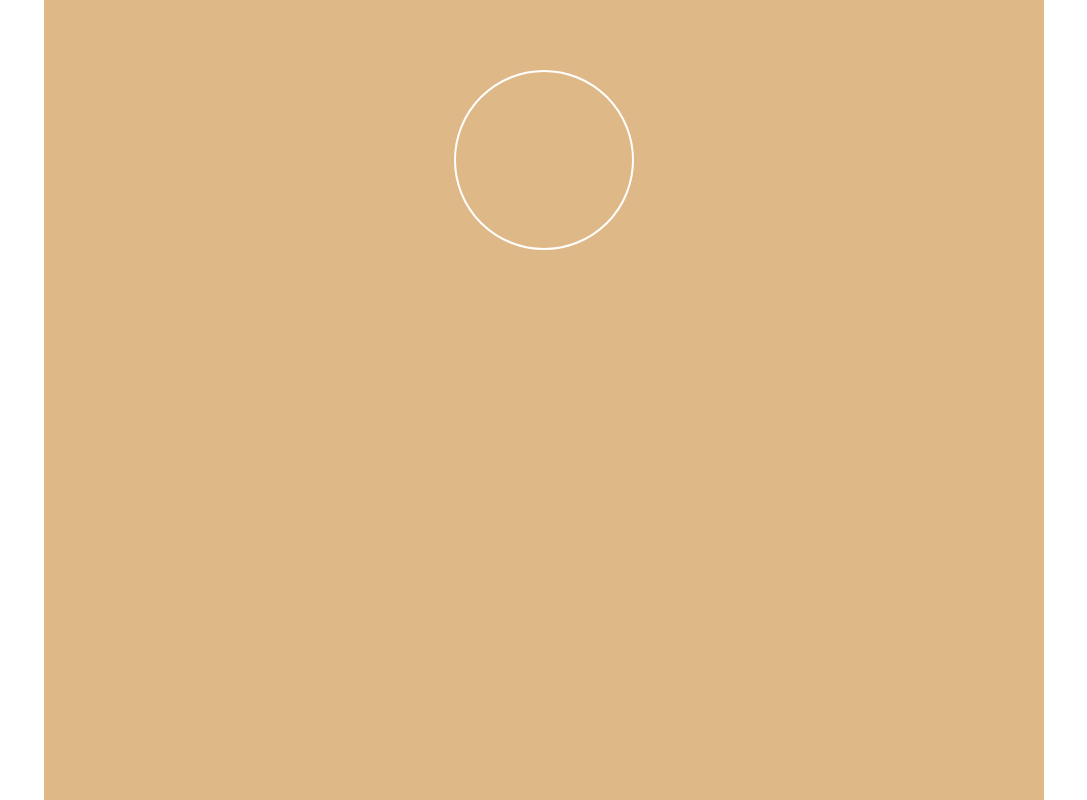
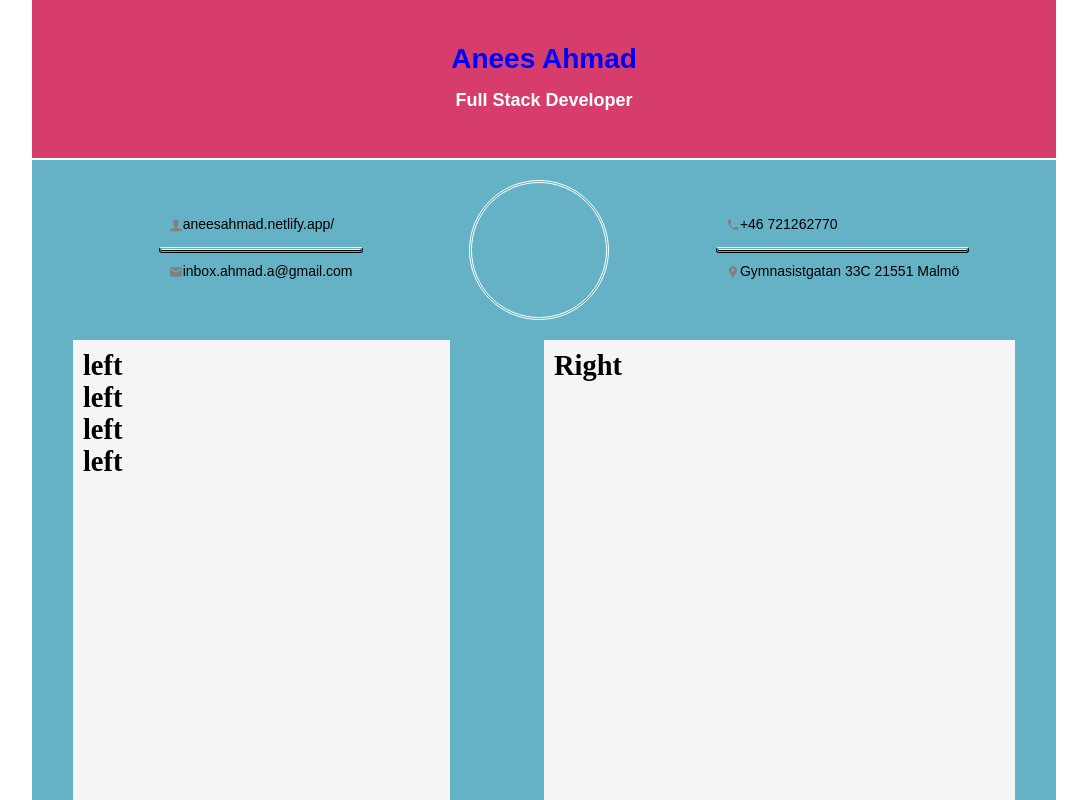
Before and after one commit to AHMADanis/AHMADanis, a React (Create React App) app: page / in a window 1280 px wide. Shown: the top 800 px of the page, without its empty margins (96-1183 px from the left). Built offline with nearby package versions, Linux system fonts and the light colour scheme.

Commit message:
finished contact section

```diff
--- a/package.json
+++ b/package.json
@@ -8,7 +8,9 @@
     "@testing-library/user-event": "^13.5.0",
     "react": "^17.0.2",
     "react-dom": "^17.0.2",
+    "react-icons": "^4.3.1",
     "react-scripts": "5.0.0",
+    "react-svg": "^14.1.10",
     "styled-components": "^5.3.3",
     "web-vitals": "^2.1.4"
   },
--- /dev/null
+++ b/src/components/ContactSec.js
@@ -0,0 +1,145 @@
+import React from 'react'
+import styled, { css } from 'styled-components';
+import { ImUser } from 'react-icons/im';
+import { MdEmail, MdPhone, MdLocationPin } from 'react-icons/md';
+import { Text } from './common/Text'
+
+
+const IconStyler = styled.span`
+    color: ${(props) => props.color};
+    & svg {
+        ${({ size }) =>
+        size &&
+        css`
+                width: ${size};
+                height: ${size};
+            `}
+    }`;
+
+export const IconTextWrapper = styled.div`
+    display: flex;
+    align-items: center;
+ padding: ${(props) => props.padding};
+`;
+
+
+const Icon = ({ children, ...props }) => {
+    return <IconStyler {...props}>{children}</IconStyler>;
+};
+
+
+export const ProfileImg = styled.div`
+border: 3px solid #fff;
+height: 140px;
+width: 140px;
+border-radius: 50%;
+border-style: double;
+`
+
+const ContactContainer = styled.div`
+display: flex;
+flex-direction: row;
+flex-wrap: nowrap;
+justify-content: space-evenly;
+align-items: center;
+margin: 20px;
+width: 100%;
+`
+
+const Divider = styled.div`
+border-top: 3px solid #fff;
+  border-radius: 5px;
+  border-style: double;
+`
+
+export default function ContactSec() {
+    return (
+        <ContactContainer>
+            <div>
+                <IconTextWrapper padding='10px'>
+                    <Icon color="gray" size="14px"><ImUser /></Icon>
+                    <Text color="gray" size="14px">aneesahmad.netlify.app/</Text>
+                </IconTextWrapper>
+                <Divider />
+                <IconTextWrapper padding='10px'>
+                    <Icon color="gray" size="14px"><MdEmail /></Icon>
+                    <Text color="gray" size="14px">inbox.ahmad.a@gmail.com</Text>
+                </IconTextWrapper>
+            </div>
+            <div><ProfileImg /></div>
+            <div>
+                <IconTextWrapper padding='10px'>
+                    <Icon color="gray" size="14px"><MdPhone /></Icon>
+                    <Text color="gray" size="14px">+46 721262770</Text>
+                </IconTextWrapper>
+                <Divider />
+                <IconTextWrapper padding='10px'>
+                    <Icon color="gray" size="14px"><MdLocationPin /></Icon>
+                    <Text color="gray" size="14px">Gymnasistgatan 33C 21551 Malmö</Text>
+                </IconTextWrapper>
+            </div>
+        </ContactContainer>
+    )
+}
+
+
+
+
+/////
+
+/* import React from 'react';
+import styled, { css } from 'styled-components';
+import { ImUser } from 'react-icons/im';
+import { MdEmail, MdPhone, MdLocationPin } from 'react-icons/md';
+import { Text } from '../common';
+
+const IconStyler = styled.span`
+    color: ${(props) => props.color};
+    & svg {
+        ${({ size }) =>
+        size &&
+        css`
+                width: ${size};
+                height: ${size};
+            `}
+    }`;
+
+export const IconTextWrapper = styled.div`
+    display: flex;
+    align-items: center;
+ padding: ${(props) => props.padding};
+`;
+
+
+const Icon = ({ children, ...props }) => {
+    return <IconStyler {...props}>{children}</IconStyler>;
+};
+
+function ContactSec() {
+    return (
+        <>
+            <IconTextWrapper padding='10px'>
+                <Icon color="gray" size="14px"><ImUser /></Icon>
+                <Text color="gray" size="14px">https://aneesahmad.netlify.app/</Text>
+            </IconTextWrapper>
+
+            <IconTextWrapper padding='10px'>
+                <Icon color="gray" size="14px"><MdEmail /></Icon>
+                <Text color="gray" size="14px">inbox.ahmad.a@gmail.com</Text>
+            </IconTextWrapper>
+
+            <IconTextWrapper padding='10px'>
+                <Icon color="gray" size="14px"><MdPhone /></Icon>
+                <Text color="gray" size="14px">+46 721262770</Text>
+            </IconTextWrapper>
+
+            <IconTextWrapper padding='10px'>
+                <Icon color="gray" size="14px"><MdLocationPin /></Icon>
+                <Text color="gray" size="14px">Gymnasistgatan 33C 21551 Malmö</Text>
+            </IconTextWrapper>
+        </>
+    );
+};
+
+export default ContactSec
+ */
--- /dev/null
+++ b/src/components/common/Container.js
@@ -0,0 +1,49 @@
+import styled from 'styled-components'
+import React from 'react'
+
+const MainContainer = styled.div`
+display: flex;
+flex-direction: row;
+margin: 0 4% 0 4%;
+justify-content: space-between;
+
+`
+const LeftContainer = styled.div`
+display: flex;
+flex-direction: column;
+background-color: whitesmoke;
+width: 40%;
+min-height: 700px;
+height: 100%;
+padding: 10px;
+`
+
+
+const RightContainer = styled.div`
+display: flex;
+flex-direction: column;
+background-color: whitesmoke;
+width: 50%;
+min-height: 700px;
+height: 100%;
+padding: 10px;
+`
+
+
+export default function Container() {
+    return (
+        <div>
+            <MainContainer>
+                <LeftContainer>
+                    <h1>left</h1>
+                    <h1>left</h1>
+                    <h1>left</h1>
+                    <h1>left</h1>
+                </LeftContainer>
+                <RightContainer>
+                    <h1>Right</h1>
+                </RightContainer>
+            </MainContainer>
+        </div>
+    )
+}
--- a/src/components/common/GlobalStyle.js
+++ b/src/components/common/GlobalStyle.js
@@ -1,14 +1,23 @@
 import { createGlobalStyle } from "styled-components";
+import px2vw from './px2vw';
 
 const GlobalStyle = createGlobalStyle`
-*{
-    box-sizing: border-box;
+  * {
     margin: 0;
     padding: 0;
-    font-family: 'Source Sans Pro', sans-serif;
+    box-sizing: border-box;
+  }
+  :root {
+      font-size: ${px2vw(24)};
 
-}
-`
+      @media (min-width: 768px) {
+        font-size: ${px2vw(18)};
+      }
 
+      @media (min-width: 1024px) {
+        font-size: ${px2vw(16)};
+      }
+    }
+`;
 
-export default GlobalStyle
+export default GlobalStyle;
--- /dev/null
+++ b/src/components/common/Heading.js
@@ -0,0 +1,107 @@
+import React from 'react';
+import styled, { css } from 'styled-components';
+
+const baseStyle = css`
+	margin-bottom: ${(props) => props.noMargin && '0'};
+	color: ${(props) => (props.subHeading ? 'white' : 'blue')};
+	font-family: 'Poppins', sans-serif;
+	font-weight: 600;
+	margin-top: 0;
+	text-align: ${(props) => {
+        if (props.center) return 'center';
+        if (props.right) return 'right';
+        return 'left';
+    }};
+
+	max-width: 100%;
+`;
+
+const HeadingOne = styled.h1`
+	font-size: 42px;
+	font-weight: bold;
+	margin-bottom: 25px;
+	${baseStyle};
+
+	@media (max-width: 480px) {
+		font-size: 40px;
+	}
+`;
+
+const HeadingTwo = styled.h2`
+	font-size: 36px;
+	font-weight: bold;
+	margin-bottom: 20px;
+	${baseStyle};
+`;
+
+const HeadingThree = styled.h3`
+	font-size: 28px;
+	font-weight: bold;
+	margin-bottom: 15px;
+	${baseStyle};
+`;
+
+const HeadingFour = styled.h4`
+	font-size: 22px;
+	font-weight: bold;
+	margin-bottom: 10px;
+	${baseStyle};
+`;
+
+const HeadingFive = styled.h5`
+	font-size: 18px;
+	font-weight: bold;
+	margin-bottom: 5px;
+	${baseStyle};
+`;
+
+export const Heading = ({
+    h2,
+    h3,
+    h4,
+    h5,
+    noMargin,
+    right,
+    center,
+    ...props
+}) => {
+    if (h2)
+        return (
+            <HeadingTwo
+                noMargin={noMargin}
+                right={right}
+                center={center}
+                {...props}
+            />
+        );
+    if (h3)
+        return (
+            <HeadingThree
+                noMargin={noMargin}
+                right={right}
+                center={center}
+                {...props}
+            />
+        );
+    if (h4)
+        return (
+            <HeadingFour
+                noMargin={noMargin}
+                right={right}
+                center={center}
+                {...props}
+            />
+        );
+    if (h5)
+        return (
+            <HeadingFive
+                noMargin={noMargin}
+                right={right}
+                center={center}
+                {...props}
+            />
+        );
+    return (
+        <HeadingOne noMargin={noMargin} right={right} center={center} {...props} />
+    );
+};
--- a/src/components/common/Paper.js
+++ b/src/components/common/Paper.js
@@ -1,30 +1,33 @@
+import React from 'react'
 import styled from 'styled-components'
-import React from 'react'
+import ContactSec from '../ContactSec'
+import Container from './Container'
 import ProfileSec from './ProfileSec'
 
 
-export const PaperStyle = styled.div`
-height: 1000px;
-width: 100%;
-max-width: 1000px;
-margin-right: auto;
-margin-left: auto;
-padding: 50px;
-background-color:burlywood;
-@media screen and (max-width: 991px){
-padding-right: 30px;
-padding-left: 30px;
-}`
+
+const PaperLayout = styled.div`
+    background-color: #65b2c6; //blue shade;
+    display: flex;
+    flex-direction: column;
+	margin: 0 10% 0 10%;
+	max-width: 100%;
+    min-height: 1200px;
+    height: 100%;
+    align-items: stretch;
+
+`
 
 
-const Paper = () => {
+
+export default function Paper() {
     return (
-        <>
-            <PaperStyle>
+        <div>
+            <PaperLayout>
                 <ProfileSec />
-            </PaperStyle>
-        </>
+                <ContactSec />
+                <Container />
+            </PaperLayout>
+        </div>
     )
 }
-
-export default Paper
--- a/src/components/common/ProfileSec.js
+++ b/src/components/common/ProfileSec.js
@@ -1,25 +1,27 @@
 import React from 'react'
 import styled from 'styled-components'
+import { Heading } from './Heading'
 
 
-export const ProfileImg = styled.div`
-position: relative;
-z-index: 20;
-display: block;
-border: 2px solid #fff;
-height: 180px;
-width: 180px;
-border-radius: 50%;
-object-fit: cover;
-margin: 20px auto;
+export const HeaderImg = styled.div`
+    min-height: 160px;
+    background-color: #d73d6c; //darkpink
+    width: 100%;
+    display: flex;
+    flex-direction: column;
+    justify-content: center;
+    border-bottom: 2px solid #fff;
+
 `
-
 
 
 const ProfileSec = () => {
     return (
         <>
-            <ProfileImg />
+            <HeaderImg>
+                <Heading h3 center>Anees Ahmad</Heading>
+                <Heading h5 center subHeading>Full Stack Developer</Heading>
+            </HeaderImg>
         </>
     )
 }
--- /dev/null
+++ b/src/components/common/Text.js
@@ -0,0 +1,63 @@
+import React from 'react';
+import styled, { css } from 'styled-components';
+
+const baseStyle = css`
+	margin-bottom: ${(props) => props.noMargin && '0'};
+	color: ${(props) => (props.subText ? 'gray' : 'black')};
+	font-family: 'Poppins', sans-serif;
+	font-weight: 100;
+	margin-top: 0;
+	text-align: ${(props) => {
+        if (props.center) return 'center';
+        if (props.right) return 'right';
+        return 'left';
+    }};
+
+	max-width: 100%;
+`;
+
+
+const Para1 = styled.p`
+	font-size: 14px;
+	font-weight: normal;
+	margin-bottom: 5px;
+	${baseStyle};
+`;
+
+const Para2 = styled.p`
+	font-size: 16px;
+	font-weight: bold;
+	margin-bottom: 5px;
+	${baseStyle};
+`;
+
+export const Text = ({
+    P1,
+    P2,
+    noMargin,
+    right,
+    center,
+    ...props
+}) => {
+    if (P1)
+        return (
+            <Para1
+                noMargin={noMargin}
+                right={right}
+                center={center}
+                {...props}
+            />
+        );
+    if (P2)
+        return (
+            <Para2
+                noMargin={noMargin}
+                right={right}
+                center={center}
+                {...props}
+            />
+        );
+    return (
+        <Para1 noMargin={noMargin} right={right} center={center} {...props} />
+    );
+};
--- /dev/null
+++ b/src/components/common/px2vw.js
@@ -0,0 +1,4 @@
+// conveting px to viewport width
+const px2vw = (size, width = 1440) => `${(size / width) * 100}vw`;
+
+export default px2vw;
```
Also changed, not shown: 2 other files (tests, documents, lock files or other folders).
